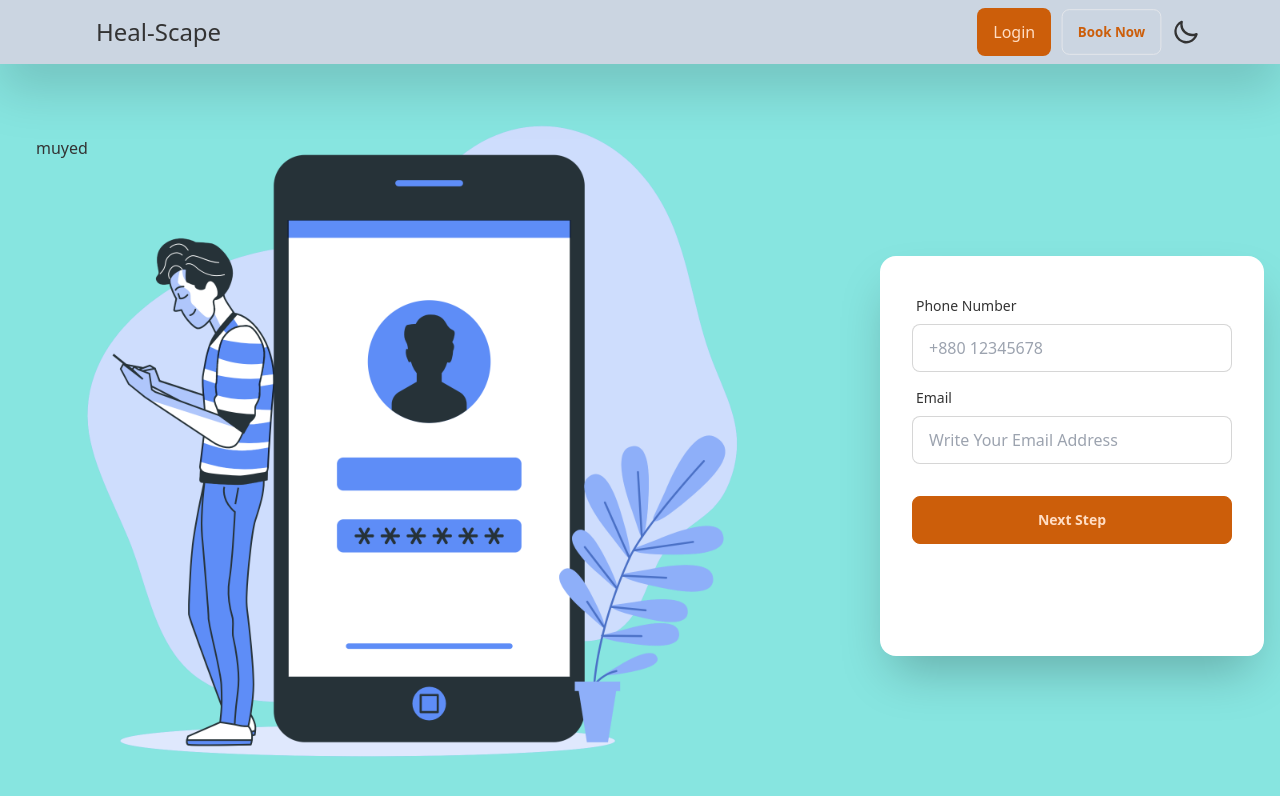
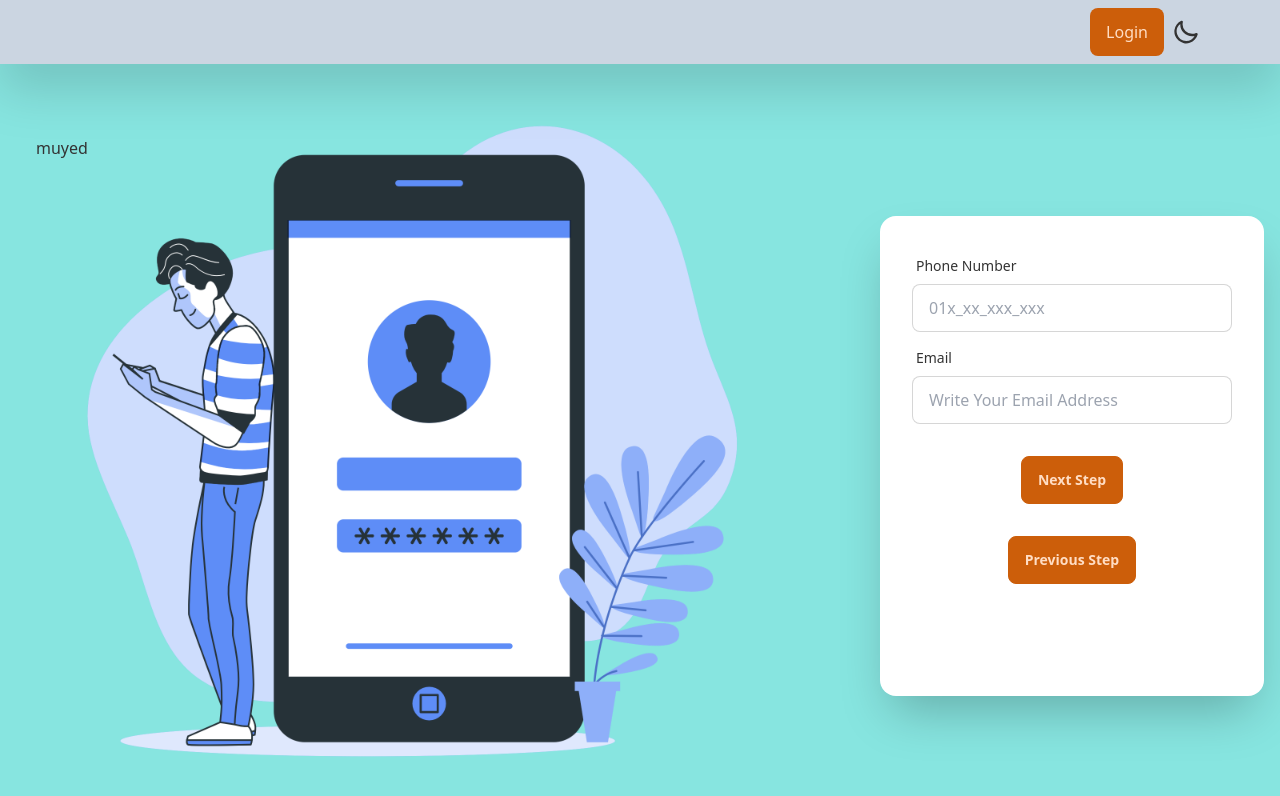
Before and after one commit to muyed-moktadir/attendance-template, a React (Create React App) app: page /login in a window 1280 px wide. Both pictures are taken after a click on the button "Next Step". Shown: the top 796 px of the page. Built offline with nearby package versions, Linux system fonts and the light colour scheme.

Commit message:
add code

```diff
--- a/src/components/Navbar.js
+++ b/src/components/Navbar.js
@@ -4,12 +4,13 @@ import { NavLink } from "react-router-dom";
 
 const Navbar = ({ theme, setTheme, children }) => {
     return (
+
         <div class="drawer drawer-end">
             <input id="my-drawer-3" type="checkbox" class="drawer-toggle" />
             <div class="drawer-content flex flex-col">
                 {/* //TODO:<!-- Navbar --> */}
                 <div class="w-full navbar bg-gradient-to-r bg-slate-300 fixed top-0 z-50  lg:px-20 drop-shadow-2xl">
-                    <div class="flex-1 px-2 mx-2 text-2xl">Heal-Scape</div>
+                    <div class="flex-1 px-2 mx-2 text-2xl"></div>
                     <div class="flex-none lg:hidden">
                         <label for="my-drawer-3" class="btn btn-square btn-ghost">
                             <svg
@@ -32,30 +33,9 @@ const Navbar = ({ theme, setTheme, children }) => {
                         <ul class="menu menu-horizontal gap-x-2">
                             {/* TODO:<!-- Navbar menu content here -->  */}
                             <li>
-                                <NavLink to="/login" className="rounded-lg">
+                                <NavLink to="/login" className="rounded-lg ">
                                     Login
                                 </NavLink>
-                            </li>
-
-                            <li class="dropdown dropdown-end dropdown-hover">
-                                <label
-                                    tabindex="0"
-                                    class="btn-outline rounded-lg btn btn-primary border-gray-200 capitalize"
-                                >
-                                    Book Now
-                                    {/* <span className="text-black font-normal"></span> */}
-                                </label>
-                                <ul
-                                    tabindex="0"
-                                    class="dropdown-content menu p-2 shadow bg-base-100 rounded-box w-52"
-                                >
-                                    <li>
-                                        <a>Item 1</a>
-                                    </li>
-                                    <li>
-                                        <a>Item 2</a>
-                                    </li>
-                                </ul>
                             </li>
                             <label className="swap swap-rotate">
                                 <input
@@ -86,24 +66,6 @@ const Navbar = ({ theme, setTheme, children }) => {
                 {/* <!-- Page content here --> */}
                 {children}
             </div>
-            <div class="drawer-side h-56">
-                <label for="my-drawer-3" class="drawer-overlay"></label>
-                <ul class="menu p-4 w-52 h-50 bg-base-100">
-
-                    <li>
-                        <a>Home</a>
-                    </li>
-                    <li>
-                        <a>Services</a>
-                    </li>
-                    <li>
-                        <a>About</a>
-                    </li>
-                    <li>
-                        <a>Contact Us</a>
-                    </li>
-                </ul>
-            </div>
         </div>
     )
 }
--- a/src/pages/Home/LoginPage1.js
+++ b/src/pages/Home/LoginPage1.js
@@ -1,12 +1,25 @@
 import React, { useState } from 'react'
-import { Link } from 'react-router-dom'
-
 import login from "../../assets/images/login.png"
 import LoginPage2 from './LoginPage2'
 import LoginPage3 from './LoginPage3'
-import LoginPage4 from './LoginPage4'
 const LoginPage1 = () => {
     const [data, setData] = useState(true)
+    const [fName,setFName]=useState('')
+    const [lName,setLName]=useState('')
+    const [phone,setPhone]=useState('')
+    const [email,setEmail]=useState('')
+    const [password,setPassword]=useState('')
+    const handleFrom=()=>{
+        if(password.length<=5){
+            alert('Password must be 6 character')
+            console.log(fName,lName,phone,email,password)
+        }
+
+    }
+    const propsData={
+        setFName,setLName,setPhone,setEmail,setPassword,handleFrom
+    }
+    console.log(fName)
     return (
         <>
             <div className="hero h-auto bg-accent mt-10">
@@ -17,14 +30,11 @@ const LoginPage1 = () => {
                         <h1 className='absolute top-20 left-5'>muyed</h1>
                         <img src={login} class="md:h-screen" alt="" />
                     </div>
-
-
-                    {/* TODO: Render 2 Components */}
                     {
                         data ?
 
-                            <LoginPage2 data={data} setData={setData} /> :
-                            <LoginPage3 data={data} setData={setData}></LoginPage3>
+                            <LoginPage2 propsData={propsData} data={data} setData={setData} /> :
+                            <LoginPage3 propsData={propsData} data={data} setData={setData}></LoginPage3>
                     }
 
                 </div>
@@ -33,4 +43,4 @@ const LoginPage1 = () => {
     )
 }
 
-export default LoginPage1
+export default LoginPage1
--- a/src/pages/Home/LoginPage2.js
+++ b/src/pages/Home/LoginPage2.js
@@ -1,6 +1,9 @@
 import React from 'react'
+import {HiOutlineArrowRight} from "react-icons/hi";
 
-const LoginPage1 = ({ data, setData }) => {
+const LoginPage2 = ({ data, setData, propsData }) => {
+    const { setFName, setLName } = propsData
+
     return (
         <>
 
@@ -11,22 +14,27 @@ const LoginPage1 = ({ data, setData }) => {
                         <label className="label">
                             <span className="label-text">Name</span>
                         </label>
-                        <input type="text" placeholder="Write Your First Name" className="input  rounded-none border-b-4 border-indigo-500" />
+                        <input onBlur={(e) => setFName(e.target.value)} type="text" placeholder="Write Your First Name" className="input  rounded-none border-b-4 border-indigo-500" />
                     </div>
                     <div className="form-control">
                         <label className="label">
                             <span className="label-text">Name</span>
                         </label>
-                        <input type="text" placeholder="Write Your Last Name" className="input  rounded-none border-b-4 border-indigo-500" />
+                        <input onBlur={(e) => setLName(e.target.value)} type="text" placeholder="Write Your Last Name" className="input  rounded-none border-b-4 border-indigo-500" />
                     </div>
+
                     <div className="form-control mt-6">
-                        <button onClick={() => setData(!data)} className="btn btn-primary capitalize">Next Step</button>
+                        <div className='flex justify-center '>
+                            <button onClick={() => setData(!data)} className=" btn btn-primary capitalize">Next Step <HiOutlineArrowRight/></button>
+                        </div>
                     </div>
                 </div>
+
+
             </div>
         </>
 
     )
 }
 
-export default LoginPage1
+export default LoginPage2
--- a/src/pages/Home/LoginPage3.js
+++ b/src/pages/Home/LoginPage3.js
@@ -1,24 +1,25 @@
-import React from 'react'
-import { Link } from 'react-router-dom'
-
-import login from "../../assets/images/login.png"
+import React, { useState } from 'react'
 import LoginPage4 from './LoginPage4'
-const LoginPage3 = ({ data, setData }) => {
+const LoginPage3 = ({ data, setData, propsData }) => {
+    const [condition34, setCondition34] = useState(true)
+    const { setPhone, setEmail } = propsData
     return (
         <>
 
-            <div className="card flex-shrink-0 md:h-[50vh] w-full max-w-sm shadow-2xl bg-base-100">
+            {condition34 ?
+                <div className="card flex-shrink-0 md:h-[60vh] w-full max-w-sm shadow-2xl bg-base-100">
                     <div className="card-body">
                         <div className="form-control">
                             <label htmlFor="phone" className="label">
                                 <span className="label-text">Phone Number</span>
                             </label>
                             <input
+                                onBlur={(e) => setPhone(e.target.value)}
                                 type="tel"
                                 id="phone"
                                 class="input input-bordered"
-                            placeholder="+880 12345678"
-                            pattern="[0-9]{3}-[0-9]{2}-[0-9]{3}"
+                                placeholder="01x_xx_xxx_xxx"
+                                pattern="[0-9]{3}-[0-9]{3}-[0-9]{2}-[0-9]{3}"
                                 required
                             />
                         </div>
@@ -27,13 +28,22 @@ const LoginPage3 = ({ data, setData }) => {
                             <label className="label">
                                 <span className="label-text">Email</span>
                             </label>
-                        <input type="email" placeholder="Write Your Email Address" className="input input-bordered" />
+                            <input onBlur={(e) => setEmail(e.target.value)} type="email" placeholder="Write Your Email Address" className="input input-bordered" />
                         </div>
                         <div className="form-control mt-6">
-                        <button onClick={() => setData(!data)} className="btn btn-primary capitalize">Next Step</button>
+                            <div className='flex justify-center'>
+                                <button onClick={() => setCondition34(!condition34)} className="btn btn-primary capitalize">Next Step</button>
+                            </div>
+                        </div>
+
+                        <div className="form-control mt-6">
+                            <div className='flex justify-center'>
+                                <button onClick={() => setData(!data)} className="btn btn-primary capitalize">Previous Step</button>
                             </div>
                         </div>
                     </div>
+                </div> : <LoginPage4 propsData={propsData} condition34={condition34} setCondition34={setCondition34} />
+            }
         </>
     )
 }
--- a/src/pages/Home/LoginPage4.js
+++ b/src/pages/Home/LoginPage4.js
@@ -1,23 +1,32 @@
 import React from 'react'
+import { Link } from 'react-router-dom'
 
-const LoginPage4 = ({ data,setData }) => {
+const LoginPage4 = ({ condition34, setCondition34, propsData }) => {
+    const { setPassword, handleFrom } = propsData
     return (
         <>
 
-            <div className="card flex-shrink-0 md:h-[40vh] w-full max-w-sm shadow-2xl bg-base-100">
+            <div className="card flex-shrink-0 md:h-[50vh] w-full max-w-sm shadow-2xl bg-base-100">
                 <div className="card-body">
 
                     <div className="form-control">
                         <label className="label">
                             <span className="label-text">Password</span>
                         </label>
-                        <input type="text" placeholder="password" className="input input-bordered" />
+                        <input onBlur={(e) => setPassword(e.target.value)} type="text" placeholder="password" className="input input-bordered" />
                         <label className="label">
                             <a href="#" className="label-text-alt link link-hover">Forgot password?</a>
                         </label>
                     </div>
                     <div className="form-control mt-6">
-                        <button className="btn btn-primary capitalize">Submit</button>
+                        <div className='flex justify-center'>
+                            <button onClick={() => handleFrom()} className="btn btn-primary capitalize">Submit</button>
+                        </div>
+                    </div>
+                    <div className="form-control mt-6">
+                        <div className='flex justify-center'>
+                            <Link  onClick={() => setCondition34(!condition34)} className="link link-secondary">Previous Step</Link>
+                        </div>
                     </div>
                 </div>
             </div>
```
Lines whose indentation alone changed are shown as unchanged.
